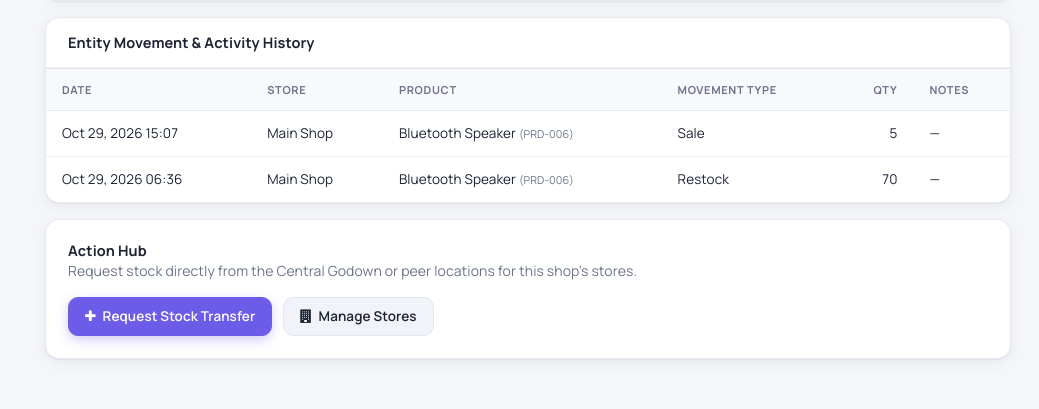
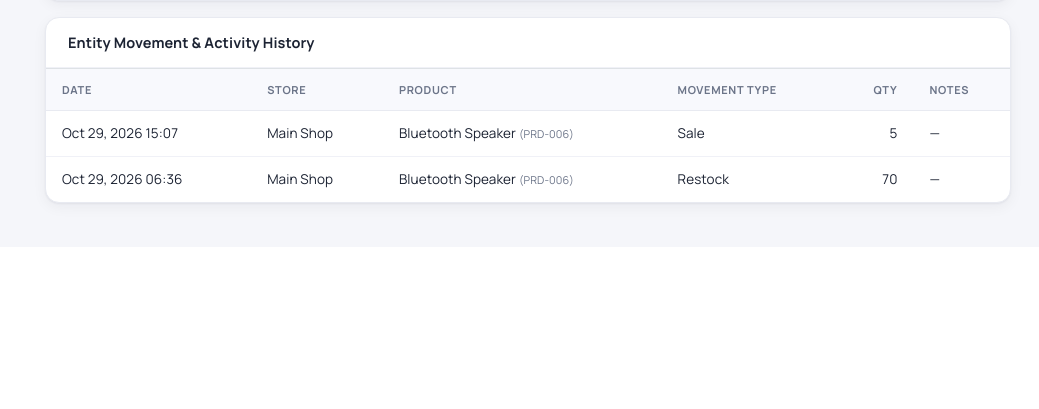
Before and after one commit to SouthTechtz/business-, a PHP site: page /shop-view.php in a window 1280 px wide. Shown: the part 990-1399 px from the top of the page, without its empty margins (241-1280 px from the left). After the commit the page ends 1202 px from the top, so only its background shows below. Run offline with PHP 8.4, Linux system fonts and the light colour scheme; the visitor is signed in with stand-in values (Sample User, id 1); data comes from the database, SQL or seed files in the repository; data that the repository does not hold is empty.

Commit message:
Remove Action Hub and Transfer/Request control sections from shop and store views

```diff
--- a/shop-view.php
+++ b/shop-view.php
@@ -234,13 +234,4 @@ $cur = tenant_currency();
     </div>
 </div>
 
-<div class="card">
-    <div class="card-body">
-        <h5 class="card-title">Action Hub</h5>
-        <p class="text-muted mb-3">Request stock directly from the Central Godown or peer locations for this shop's stores.</p>
-        <a href="godown-transfer-add.php" class="btn btn-primary"><i class="fa fa-plus mr-1"></i> Request Stock Transfer</a>
-        <a href="stores.php" class="btn btn-light ml-2"><i class="fa fa-building mr-1"></i> Manage Stores</a>
-    </div>
-</div>
-
 <?php require_once 'footer.php'; ?>
```
